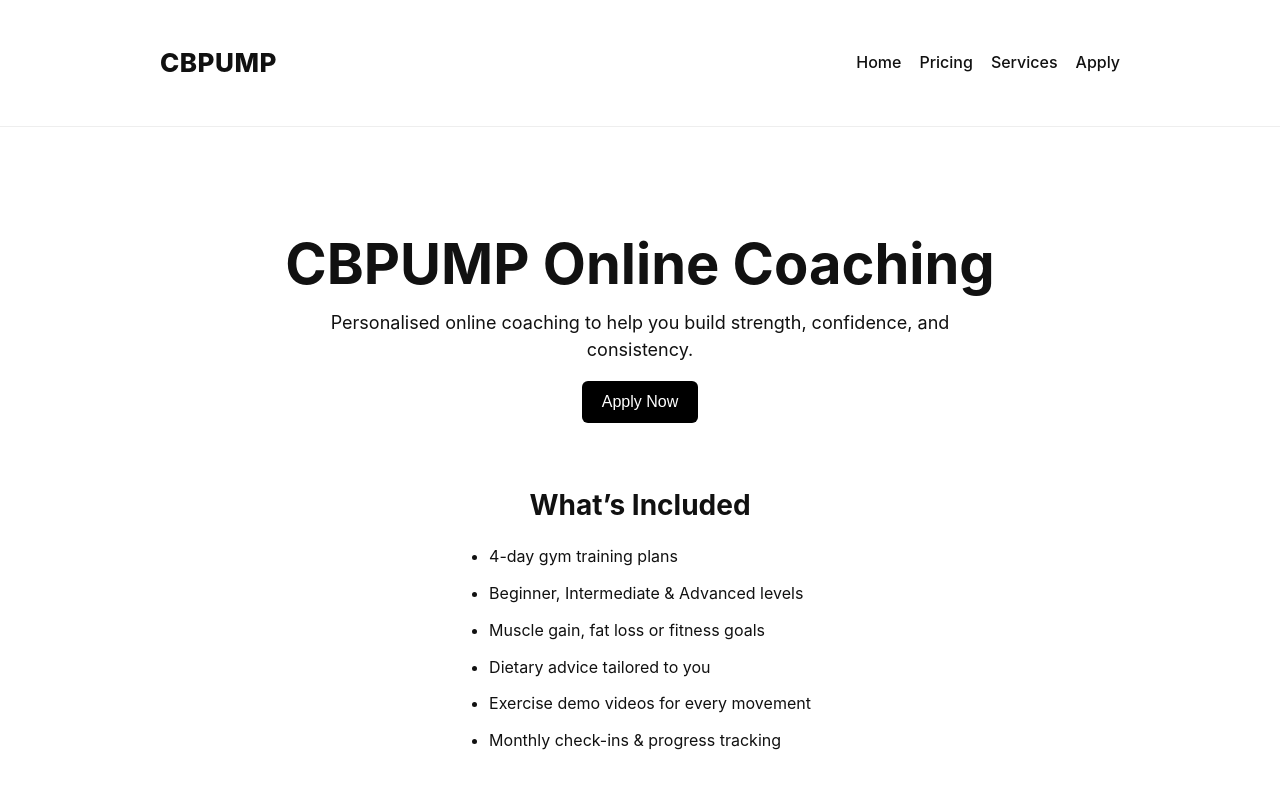
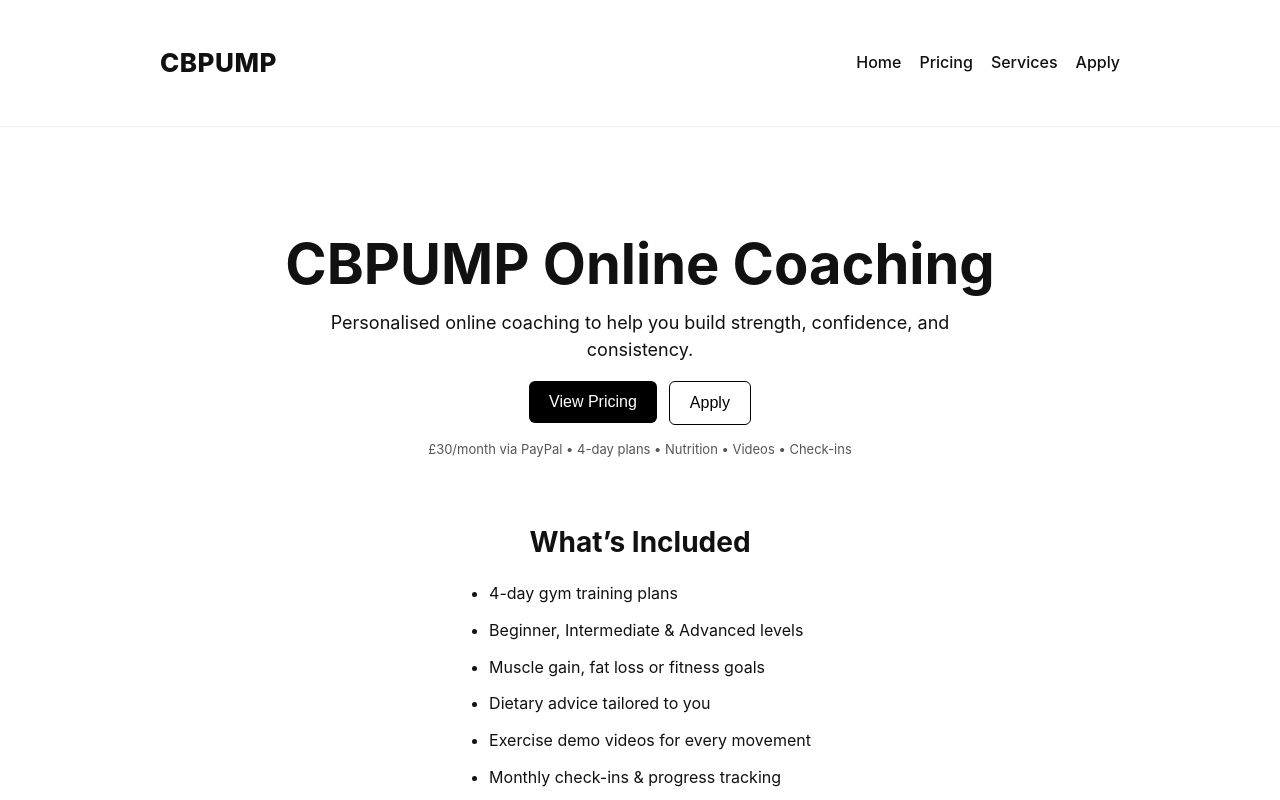
Before and after one commit to cbpumpcoaching/online-coaching-platform, a Next.js app: page / in a window 1280 px wide. Shown: the top 800 px of the page. Built offline with nearby package versions, Linux system fonts and the light colour scheme.

Commit message:
Update index.js

```diff
--- a/pages/index.js
+++ b/pages/index.js
@@ -9,11 +9,16 @@
           Personalised online coaching to help you build strength, confidence, and consistency.
         </p>
 
-        <div style={{ marginTop: 18 }}>
+        <div style={styles.heroButtons}>
+          <a href="/pricing" style={{ textDecoration: "none" }}>
+            <button style={styles.buttonPrimary}>View Pricing</button>
+          </a>
           <a href="/apply" style={{ textDecoration: "none" }}>
-            <button style={styles.button}>Apply Now</button>
+            <button style={styles.buttonSecondary}>Apply</button>
           </a>
         </div>
+
+        <p style={styles.smallNote}>£30/month via PayPal • 4-day plans • Nutrition • Videos • Check-ins</p>
       </section>
 
       <section id="services" style={styles.section}>
@@ -31,10 +36,10 @@
       <section id="apply" style={styles.section}>
         <h2 style={styles.sectionTitle}>Start Your Journey</h2>
         <p style={styles.paragraph}>
-          Choose your level, set your goal, and receive a personalised training and nutrition plan.
+          Pick your level, pick your goal, and we’ll build your training and nutrition around you.
         </p>
         <a href="/apply" style={{ textDecoration: "none" }}>
-          <button style={styles.button}>Get Started</button>
+          <button style={styles.buttonPrimary}>Apply Now</button>
         </a>
       </section>
     </Layout>
@@ -43,8 +48,8 @@
 
 const styles = {
   hero: {
+    textAlign: "center",
     marginBottom: 60,
-    textAlign: "center",
   },
   heroTitle: {
     fontSize: 56,
@@ -58,6 +63,36 @@
     maxWidth: 650,
     marginLeft: "auto",
     marginRight: "auto",
+  },
+  heroButtons: {
+    marginTop: 18,
+    display: "flex",
+    gap: 12,
+    justifyContent: "center",
+    flexWrap: "wrap",
+  },
+  buttonPrimary: {
+    background: "#000",
+    color: "#fff",
+    border: "none",
+    borderRadius: 6,
+    padding: "12px 20px",
+    fontSize: 16,
+    cursor: "pointer",
+  },
+  buttonSecondary: {
+    background: "#fff",
+    color: "#000",
+    border: "1px solid #000",
+    borderRadius: 6,
+    padding: "12px 20px",
+    fontSize: 16,
+    cursor: "pointer",
+  },
+  smallNote: {
+    marginTop: 14,
+    fontSize: 13,
+    color: "#555",
   },
   section: {
     marginTop: 50,
@@ -81,13 +116,4 @@
     fontSize: 16,
     lineHeight: 1.5,
   },
-  button: {
-    background: "#000",
-    color: "#fff",
-    border: "none",
-    borderRadius: 6,
-    padding: "12px 20px",
-    fontSize: 16,
-    cursor: "pointer",
-  },
 };
```
